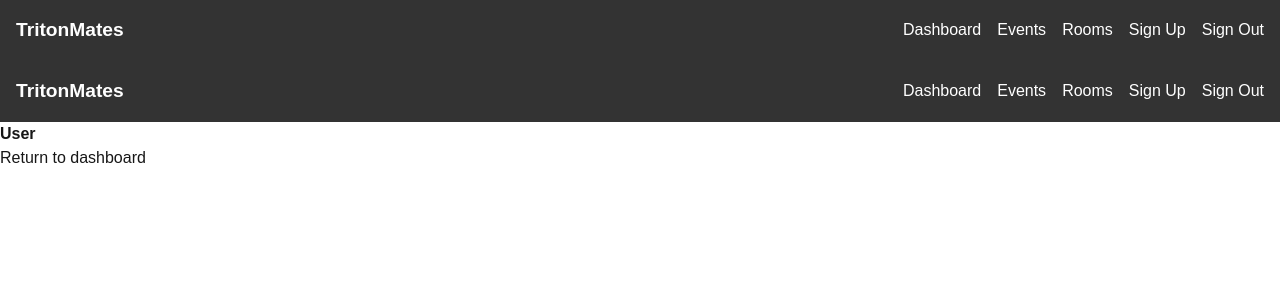
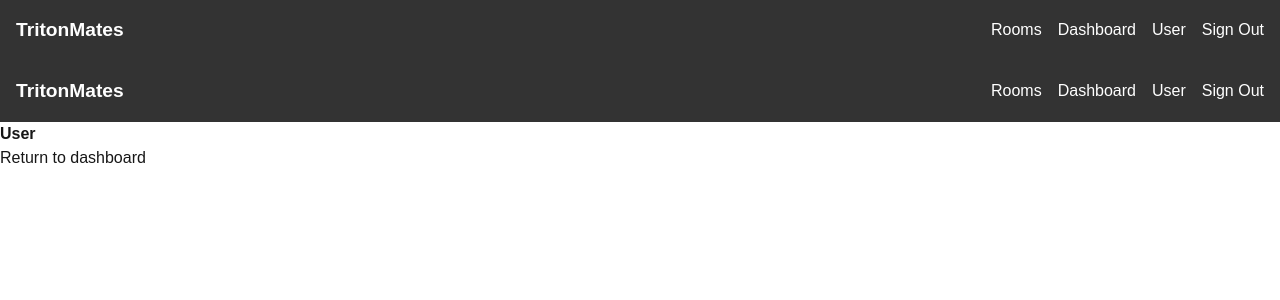
Before and after one commit to a2jensen/CSE-110-TritonMates, a Next.js app: page /user/1 in a window 1280 px wide. Shown: the top 300 px of the page. Built offline with nearby package versions, Linux system fonts and the light colour scheme; no server answers.

Commit message:
Updated nav

```diff
--- a/components/navbar.tsx
+++ b/components/navbar.tsx
@@ -15,7 +15,7 @@ export default function Navbar() {
     const [user, setUser] = useState<User | null>(null);
     const handleSignOut = async () => {
         try {
-            const result = await signOut(auth)
+            await signOut(auth)
             setUser(null)
         } catch (error : any) {
             console.error("Failed to sign out", error)
@@ -33,10 +33,9 @@ export default function Navbar() {
                 </div>
                 <nav className="nav-links">
                     <ul>
+                        <li><Link href="/rooms">Rooms</Link></li>
                         <li><Link href="/dashboard">Dashboard</Link></li>
-                        <li><Link href="/events">Events</Link></li>
-                        <li><Link href="/rooms">Rooms</Link></li>
-                        <li><Link href="/">Sign Up</Link></li>
+                        <li><Link href="/user">User</Link></li>
                         <li><button onClick={handleSignOut}>Sign Out</button></li>
                     </ul>
                 </nav>
```
